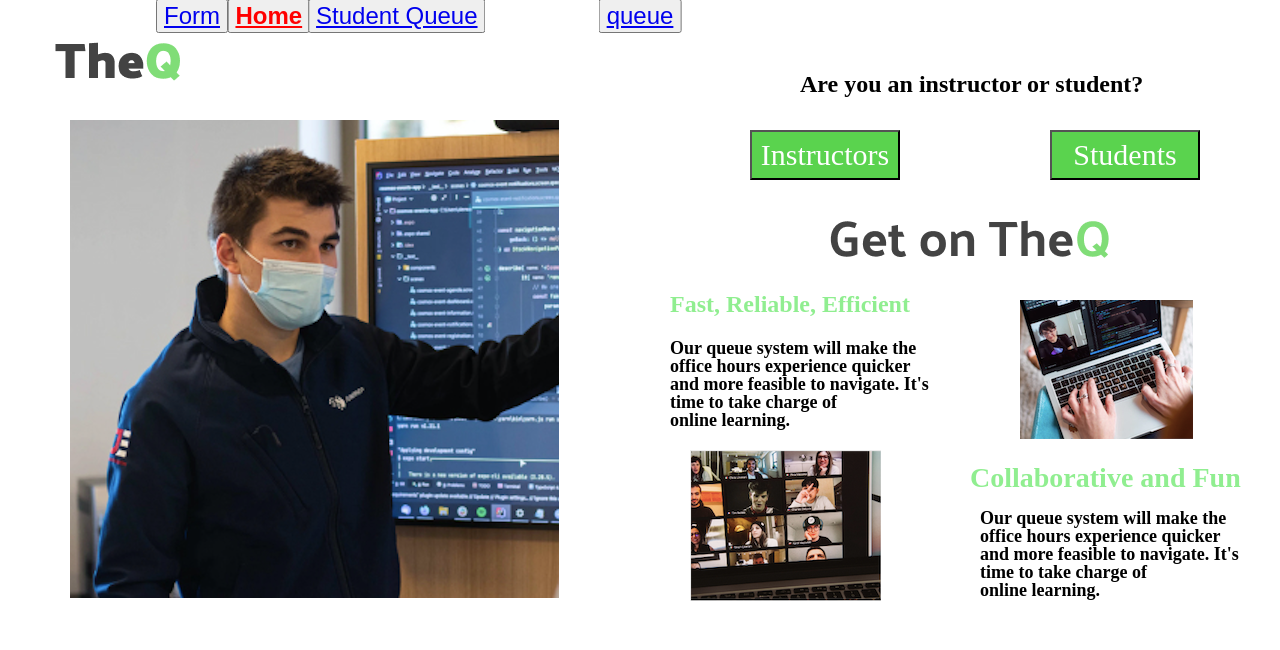
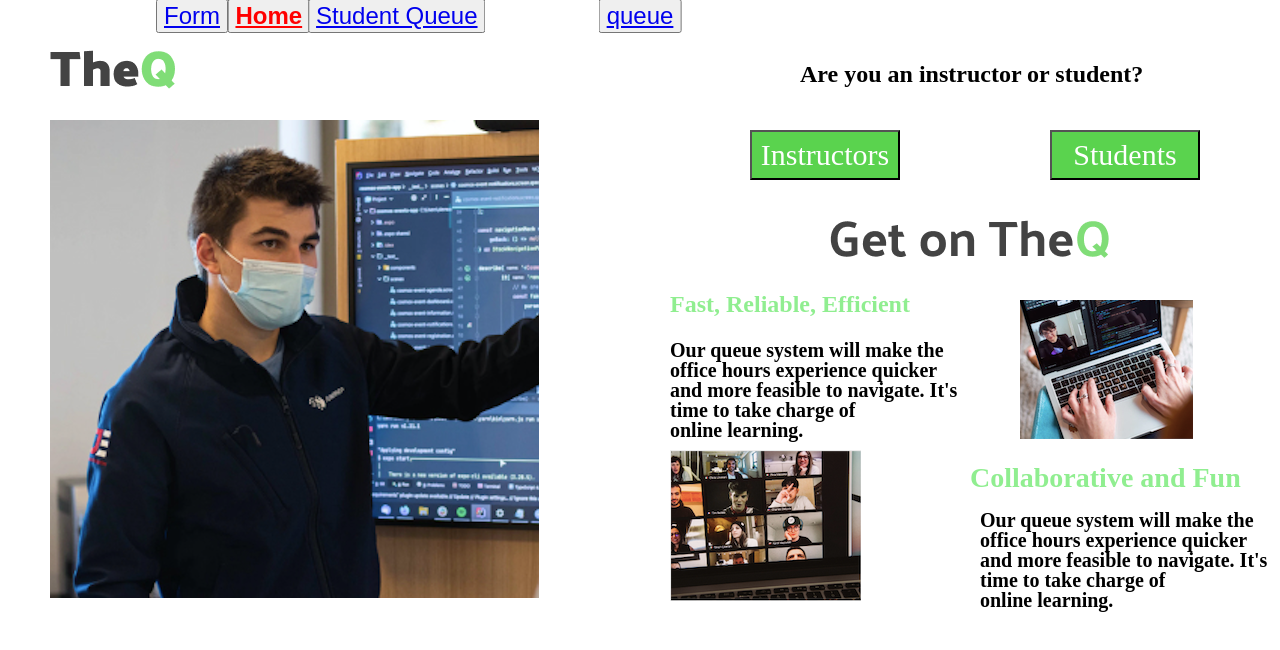
Before and after one commit to eeshagholap/TheQ, a React (Create React App) app in the folder theq_app/: page / in a window 1280 px wide. Shown: the top 650 px of the page. Built offline with nearby package versions, Linux system fonts and the light colour scheme.

Commit message:
modified css for home.js- still with minor bugs

```diff
--- a/theq_app/src/components/Home.js
+++ b/theq_app/src/components/Home.js
@@ -7,20 +7,24 @@ import getonq from "./images/GetonTheQ.png";
 import logo from "./TheQ.png";
 import { Link } from 'react-router-dom'
 
+
+
 const Home = () => {
-    return (
+    return(
             <div>
 
-                <view style = {{top: 42, position: 'absolute', marginLeft: 55, width:127, height: 91}}>
+                <view style = {{top: 50, position: 'absolute', marginLeft: 50, width:127, height: 91}}>
                 <img src = {logo} alt = "logo"></img>
                 </view>
 
-                <view style = {{position: 'absolute', width:1000, height: 940, marginLeft: 70 + 'px', top: 120,}}>
+
+                <view style = {{position: 'absolute', width:1000, height: 940, marginLeft: 50, top: 120,}}>
                 <img src = {img1} alt = "img1"></img>
                 </view>
 
-                <view style = {{position: 'absolute', width: 400 + 'px', height: 200 + 'px', left: 800 + 'px',
-                        top: 60 + 'px', bottom: 1140 + 'px', right: 193 + 'px',
+
+                <view style = {{position: 'absolute', width: 400, height: 200, left: 800,
+                        top: 50, bottom: 1140, right: 193,
                         fontFamily: 'Palanquin Dark', fontStyle: 'normal', fontWeight: 600,
                         fontSize: 24, lineHeight: 0, color: "black",  marginTop:0}}>
                 <p>Are you an instructor or student?</p>
@@ -48,7 +52,7 @@ const Home = () => {
                 <view style = {{position: 'absolute', width: 300 + 'px', height: 500 + 'px', left: 670 + 'px',
                         top: 330 + 'px', bottom: 500 + 'px', right: 193 + 'px',
                         fontFamily: 'Palanquin Dark', fontStyle: 'normal', fontWeight: 600,
-                        fontSize: 18, lineHeight: 0, color: "black",  marginTop:0, wordWrap: "normal"}}>
+                        fontSize: 20, lineHeight: 0, color: "black",  marginTop:0, wordWrap: "normal"}}>
                 <p>Our queue system will make the</p>
                 <p>office hours experience quicker</p>
                 <p>and more feasible to navigate. It's</p>
@@ -56,7 +60,7 @@ const Home = () => {
                 <p>online learning.</p>
                 </view>
 
-                <view style = {{position: 'absolute', width:10, height: 100, marginLeft: 1020, top: 300,}}>
+                <view style = {{position: 'absolute', width:100, height: 100 + 'px', marginLeft: 1020, top: 300,}}>
                 <img src = {img2} alt = "img2"></img>
                 </view>
 
@@ -67,14 +71,14 @@ const Home = () => {
                 <p>Collaborative and Fun</p>
                 </view>
 
-                <view style = {{position: 'absolute', width:284, height: 100, marginLeft: 690, top: 450,}}>
+                <view style = {{position: 'absolute', width:300 + 'px', height: 100 + 'px', marginLeft: 670, top: 450,}}>
                 <img src = {img3} alt = "img3"></img>
                 </view>
 
                 <view style = {{position: 'absolute', width: 300 + 'px', height: 500 + 'px', left: 980 + 'px',
                         top: 500 + 'px', bottom: 500 + 'px', right: 193 + 'px',
                         fontFamily: 'Palanquin Dark', fontStyle: 'normal', fontWeight: 600,
-                        fontSize: 18, lineHeight: 0, color: "black",  marginTop:0, wordWrap: "normal"}}>
+                        fontSize: 20, lineHeight: 0, color: "black",  marginTop:0, wordWrap: "normal"}}>
                 <p>Our queue system will make the</p>
                 <p>office hours experience quicker</p>
                 <p>and more feasible to navigate. It's</p>
```
Also changed, not shown: 1 other file (tests, documents, lock files or other folders).
